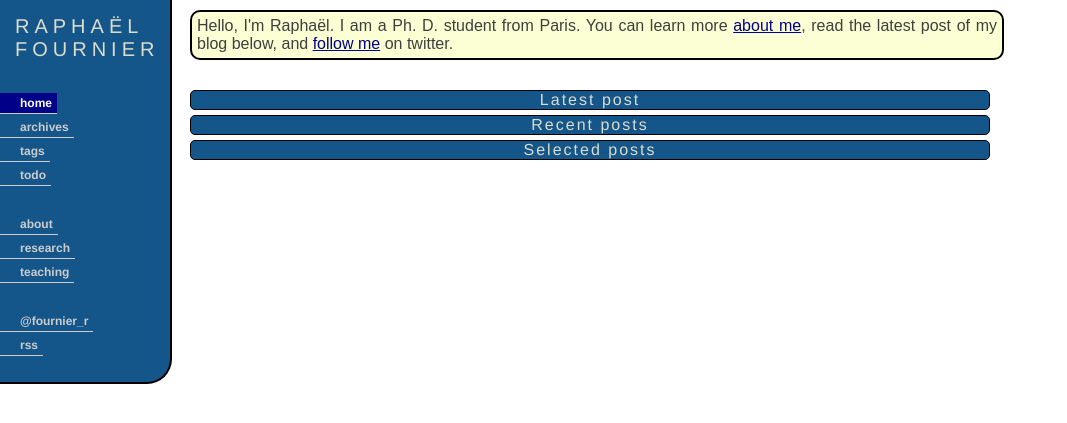
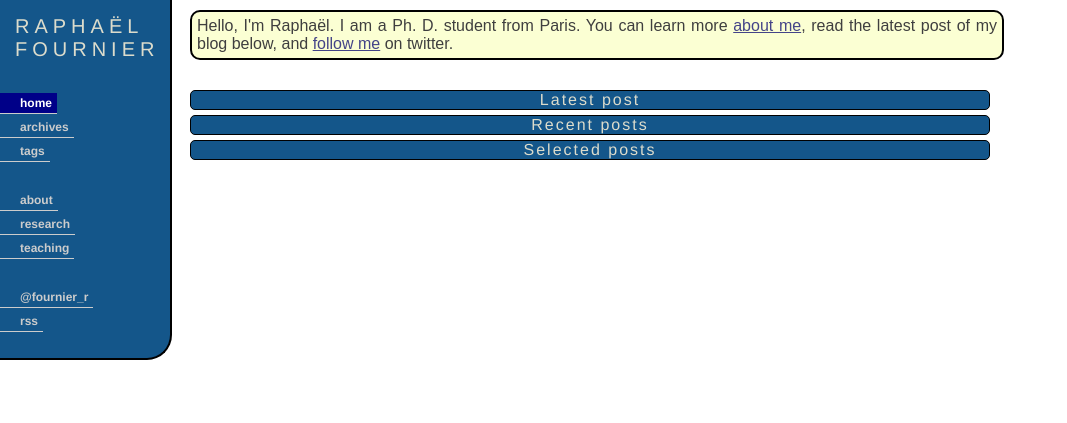
Before and after one commit to raphaelfournier/raphaelfournier.github.com, a Jekyll site: the page built from index.html, in a window 1280 px wide. Shown: the top 423 px of the page, without its empty margins (0-1067 px from the left). Built offline with Jekyll 4.4.1, drawn with Linux system fonts in a browser that asks for light colours; Markdown is read by kramdown in place of the engine named in the settings; the list of posts is cut into pages by our own code.

Commit message:
some typos fixed

```diff
--- a/_includes/nav.html
+++ b/_includes/nav.html
@@ -15,7 +15,6 @@
       <li{% if page.slug == 'home' %} class="active"{% endif %}><a rel="home page" title="homepage" href="/">home</a></li>
       <li{% if page.slug == 'archives' %} class="active"{% endif %}><a rel="browse" title="browse the archives" href="/archives/">archives</a></li>
       <li{% if page.slug == 'tags' %} class="active"{% endif %}><a rel="browse" title="browse by tags" href="/tags/">tags</a></li>
-      <li{% if page.slug == 'todo' %} class="active"{% endif %}><a rel="todo" title="todo" href="/todo/">todo</a></li>
     </ul>
 
     <li></li>
--- a/_includes/post_header.html
+++ b/_includes/post_header.html
@@ -2,9 +2,9 @@
   <a href="{{ page.url }}">{{ page.title }}</a>
 </h1>
 <div class="authoring">
-  Publi&eacute; le {{ page.date | date: "%d %m %Y" }}
+  Published on {{ page.date | date: "%d-%m-%Y" }}
   {% if page.tags[0] %}
-  dans {{ page.tags | category_links }}
+  in {{ page.tags | category_links }}
   {% endif %}
 
 </div>
--- a/css/styles.css
+++ b/css/styles.css
@@ -6,13 +6,13 @@ body{
 }
 
 a{
-	color: #008;
+	color: #448;
 }
 
 a:hover {
 	text-decoration: none;
 	color: #dcdccc;
-	background-color: #008;
+	background-color: #448;
 }
 
 p code, li code{
@@ -263,7 +263,7 @@ color:red;
   padding: 0;
 }
 #post .authoring a:hover {
-  color: #555;
+  color: #dcdccc;
   border-color: #555;
 }
 #post blockquote{
```
Also changed, not shown: 2 other files.
